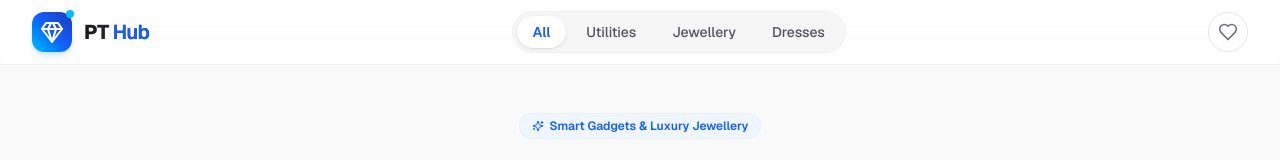
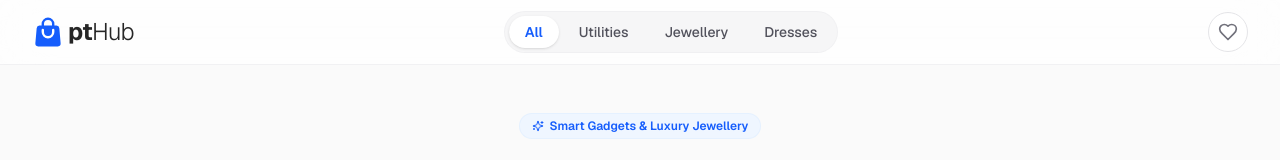
Before and after one commit to VijayBansal2004/PT-Hub, a Next.js app: page / in a window 1280 px wide. Shown: the top 160 px of the page. Built offline with nearby package versions, Linux system fonts and the light colour scheme.

Commit message:
change logo design

```diff
--- a/components/Logo.tsx
+++ b/components/Logo.tsx
@@ -1,6 +1,7 @@
 import React from "react";
 import { LuGem } from "react-icons/lu";
 import { cn } from "@/app/utils/cn";
+import { HiMiniShoppingBag } from "react-icons/hi2";
 
 interface LogoProps {
   className?: string;
@@ -9,16 +10,12 @@ interface LogoProps {
 
 export default function Logo({ className = "", showText = true }: LogoProps) {
   return (
-    <div className={cn("flex items-center gap-3 select-none", className)}>
-      {/* Sleek SVG monogram replaced by React Icon: LuGem */}
-      <div className="relative flex h-10 w-10 items-center justify-center rounded-xl bg-gradient-to-tr from-sky-400 via-blue-600 to-blue-800 text-white shadow-md shadow-blue-500/20 active:scale-95 transition-transform duration-200">
-        <LuGem className="h-6 w-6" />
-        <div className="absolute -top-0.5 -right-0.5 h-2 w-2 rounded-full bg-sky-400 animate-pulse" />
-      </div>
+    <div className={cn("flex items-center gap-1 select-none", className)}>
+      <HiMiniShoppingBag className="size-6 md:size-8 text-blue-600" />
 
       {showText && (
-        <span className="font-extrabold tracking-tight text-xl bg-gradient-to-r from-zinc-900 to-zinc-700 bg-clip-text text-transparent font-sans">
-          PT <span className="text-blue-600 font-semibold">Hub</span>
+        <span className="font-bold tracking-tight text-xl md:text-2xl text-neutral-800 font-sans">
+          pt<span className="text-neutral-800 font-light">Hub</span>
         </span>
       )}
     </div>
```
